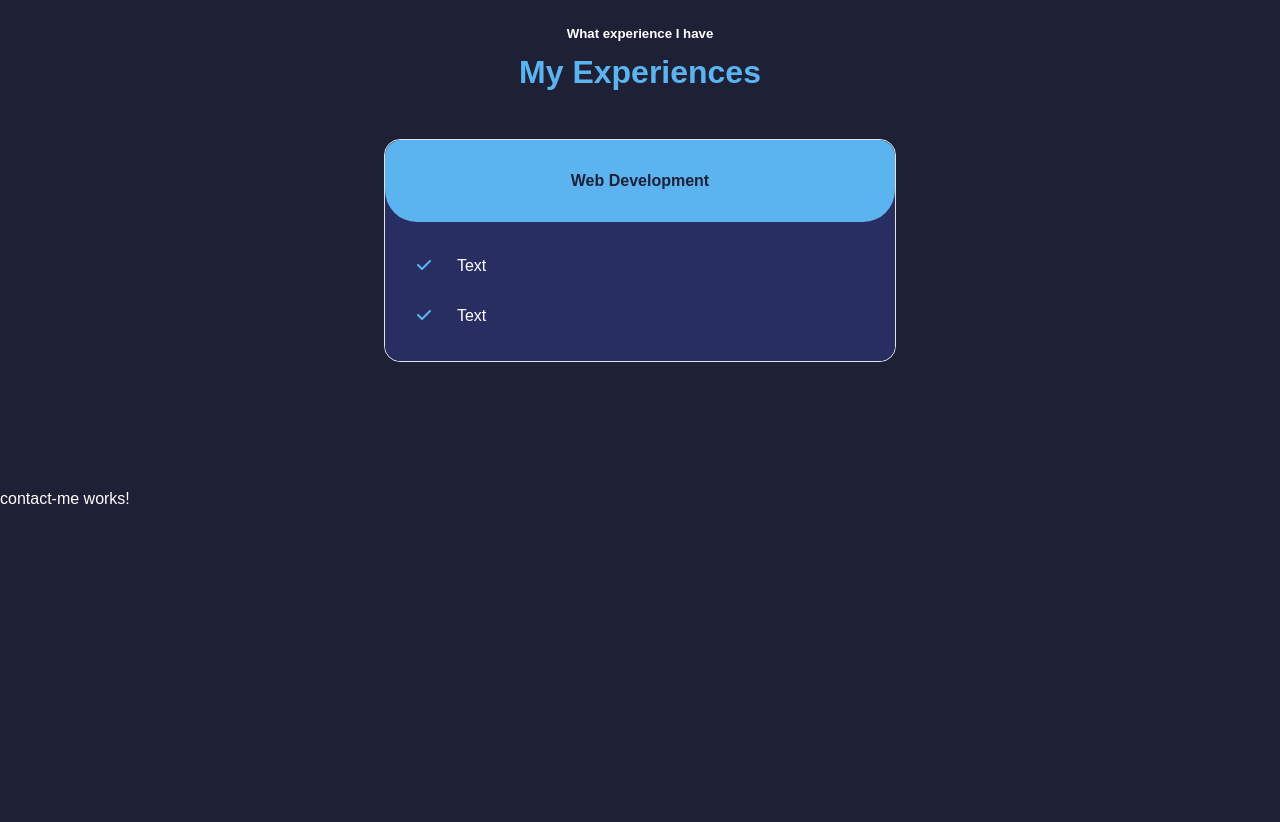
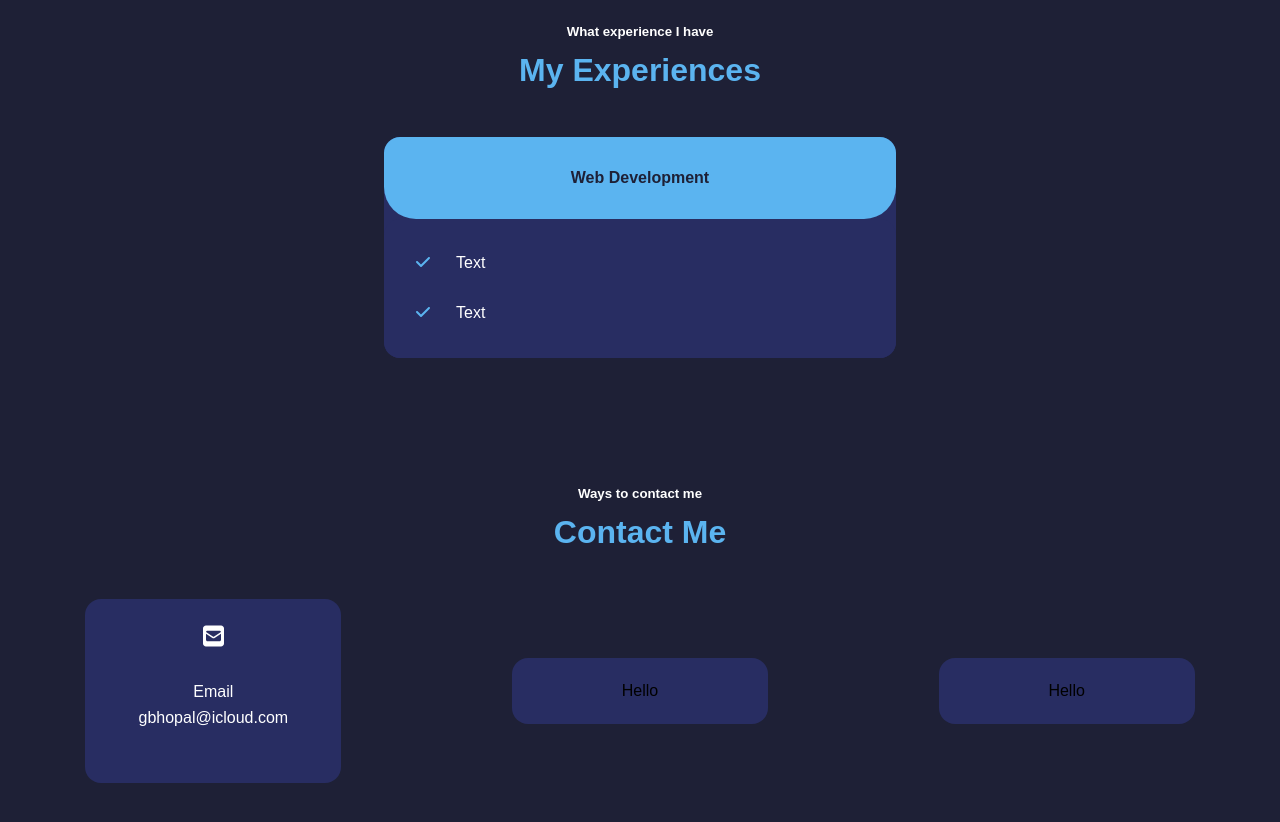
Before and after one commit to bhopalg/portfolio-2022, an Angular app: page / in a window 1280 px wide. Shown: the part 2000-2822 px from the top of the page. Built offline with nearby package versions, Linux system fonts and the light colour scheme; a web font is replaced by a local one.

Commit message:
updated borders so they only show on hover

```diff
--- a/src/app/contact-me/contact-me.component.html
+++ b/src/app/contact-me/contact-me.component.html
@@ -1 +1,20 @@
-<p>contact-me works!</p>
+<div class="contact-me-container" fxLayoutGap="3em" fxLayout="column">
+  <div fxFlex="100" fxLayout="column" fxLayoutGap="1em" fxLayoutAlign="space-around center" class="contact-me-header">
+    <h5 fxFlex>Ways to contact me</h5>
+    <h1 fxFlex class="header">Contact Me</h1>
+  </div>
+  <div fxLayout="row" fxLayoutAlign="space-around center" class="contact-me-options">
+    <div fxFlex="20" fxLayoutAlign="space-around center" class="option1" fxLayout="column" fxLayoutGap="2em">
+      <div fxFlex="100">
+        <fa-icon [icon]="iconEnvelopeSquare"></fa-icon>
+      </div>
+      <div fxLayout="column" fxFlex="100" fxLayoutAlign="space-around center" fxLayoutGap="0.5em">
+        <p fxFlex>Email</p>
+        <p fxFlex>gbhopal@icloud.com</p>
+      </div>
+      <div fxFlex="100"></div>
+    </div>
+    <div fxFlex="20" fxLayoutAlign="space-around center" class="option2">Hello</div>
+    <div fxFlex="20" fxLayoutAlign="space-around center" class="option3">Hello</div>
+  </div>
+</div>
--- a/src/app/contact-me/contact-me.component.scss
+++ b/src/app/contact-me/contact-me.component.scss
@@ -0,0 +1,24 @@
+@import "src/styles";
+
+.contact-me-container {
+  .contact-me-options {
+    .option1, .option2, .option3 {
+      border-radius: 1em;
+      background: $tertiary-color;
+      padding-bottom: 1.5em;
+      padding-top: 1.5em;
+      cursor: pointer;
+
+      fa-icon {
+        color: $text-color;
+        font-size: 1.5em;
+      }
+    }
+
+    .option1:hover, .option2:hover, .option3:hover {
+      border: 1px solid #e2e2e2;
+      transition: 0.3s;
+      background: $primary-color;
+    }
+  }
+}
--- a/src/app/contact-me/contact-me.component.ts
+++ b/src/app/contact-me/contact-me.component.ts
@@ -1,4 +1,5 @@
 import { Component, OnInit } from '@angular/core';
+import {faEnvelopeSquare, faMailBulk} from "@fortawesome/free-solid-svg-icons";
 
 @Component({
   selector: 'app-contact-me',
@@ -7,6 +8,7 @@ import { Component, OnInit } from '@angular/core';
 })
 export class ContactMeComponent implements OnInit {
 
+  iconEnvelopeSquare = faEnvelopeSquare;
   constructor() { }
 
   ngOnInit(): void {
--- a/src/app/experiences/experiences.component.scss
+++ b/src/app/experiences/experiences.component.scss
@@ -3,8 +3,8 @@
 .experiences-container {
   .experience-card {
     background: $tertiary-color;
-    border: 1px solid #e2e2e2;
     border-radius: 1em;
+    cursor: pointer;
 
     .experience-card-header {
       width: 100%;
@@ -32,5 +32,16 @@
         }
       }
     }
+
+    .experience-card-body:hover {
+      background: $primary-color;
+      transition: 0.3s;
+    }
+  }
+
+  .experience-card:hover {
+    border: 1px solid #e2e2e2;
+    transition: 0.3s;
+    background: $primary-color;
   }
 }
--- a/src/app/skills/skills.component.scss
+++ b/src/app/skills/skills.component.scss
@@ -6,7 +6,6 @@
   }
 
   .skill-container {
-    border: 1px solid #e2e2e2;
     background: $tertiary-color;
     border-radius: 1em;
     padding-left: 2em;
```
